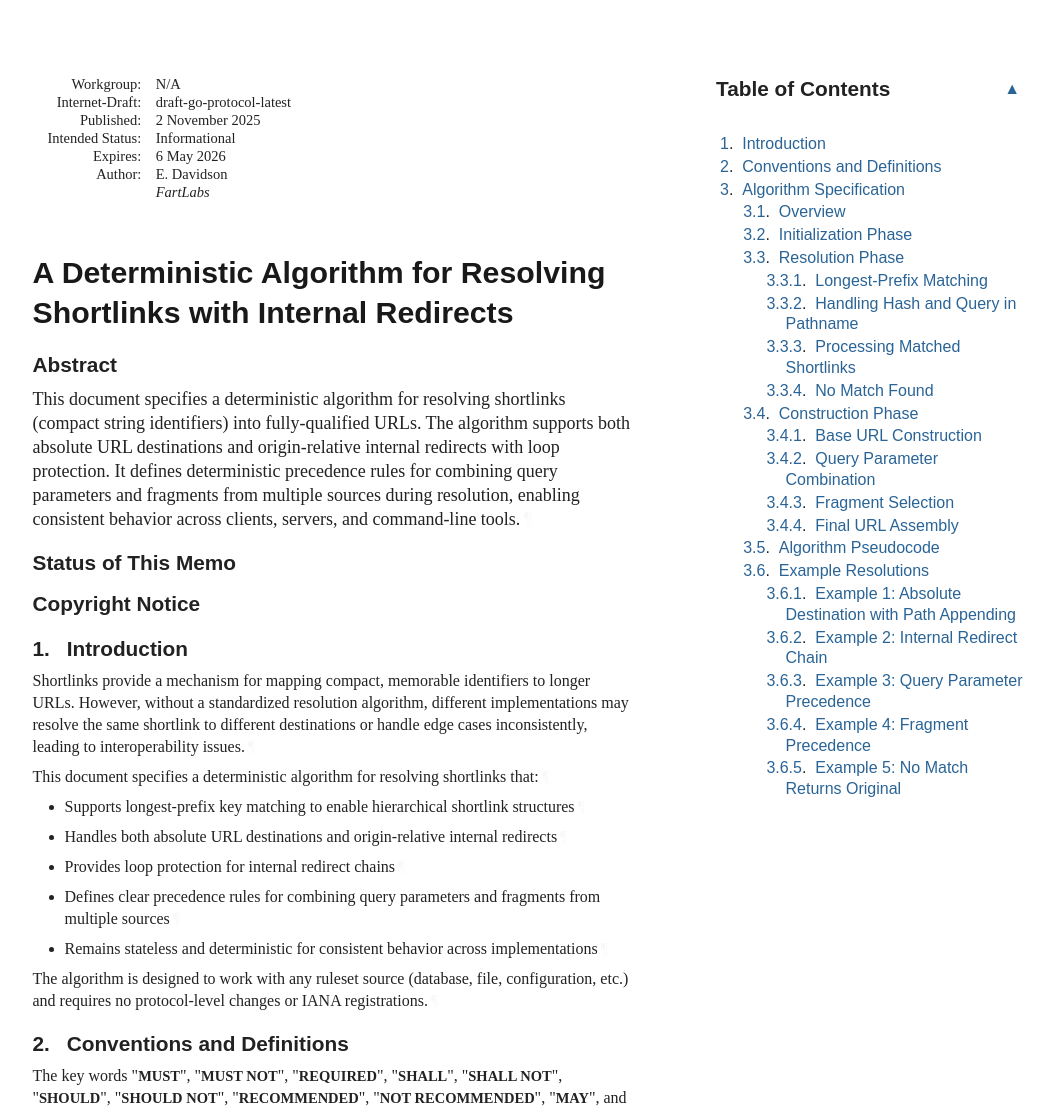
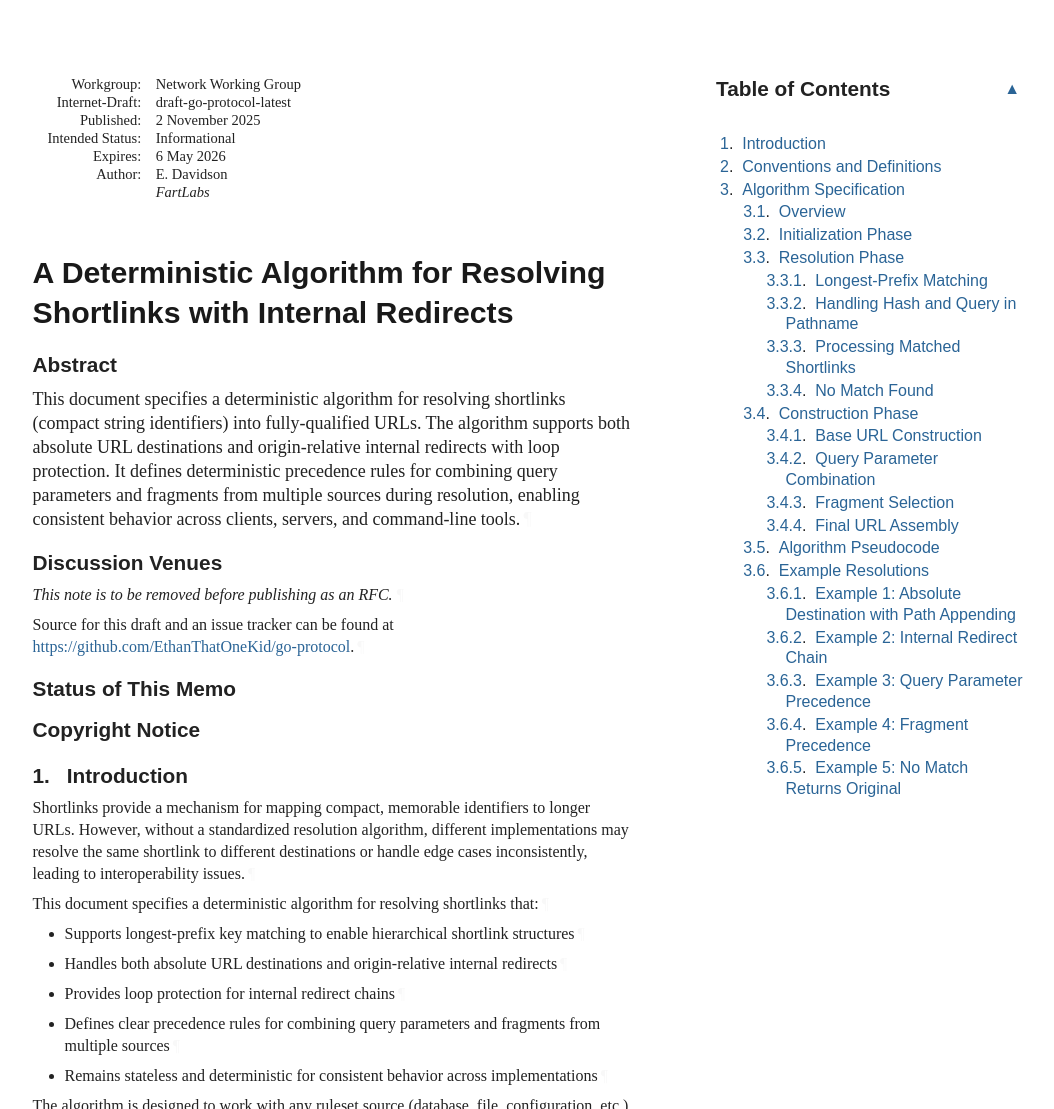
Before and after one commit to EthanThatOneKid/go-protocol, a plain HTML site: page draft-go-protocol.html in a window 1280 px wide. Shown: the top 1109 px of the page, without its empty margins (92-1146 px from the left). Drawn offline with Linux system fonts and the light colour scheme; a web font is replaced by a local one.

Commit message:
Script updating gh-pages from 48986a3. [ci skip]

```diff
--- a/draft-go-protocol.html
+++ b/draft-go-protocol.html
@@ -1063,7 +1063,7 @@ svg :is([fill="white"], [fill^="#fff"]) {
 <div id="internal-metadata" class="document-information">
 <dl id="identifiers">
 <dt class="label-workgroup">Workgroup:</dt>
-<dd class="workgroup">N/A</dd>
+<dd class="workgroup">Network Working Group</dd>
 <dt class="label-internet-draft">Internet-Draft:</dt>
 <dd class="internet-draft">draft-go-protocol-latest</dd>
 <dt class="label-published">Published:</dt>
@@ -1092,6 +1092,14 @@ both absolute URL destinations and origin-relative internal redirects with loop
 protection. It defines deterministic precedence rules for combining query
 parameters and fragments from multiple sources during resolution, enabling
 consistent behavior across clients, servers, and command-line tools.<a href="#section-abstract-1" class="pilcrow">¶</a></p>
+</section>
+<section class="note rfcEditorRemove" id="section-note.1">
+      <h2 id="name-discussion-venues">
+<a href="#name-discussion-venues" class="section-name selfRef">Discussion Venues</a>
+      </h2>
+<p id="section-note.1-1">This note is to be removed before publishing as an RFC.<a href="#section-note.1-1" class="pilcrow">¶</a></p>
+<p id="section-note.1-2">Source for this draft and an issue tracker can be found at
+    <span><a href="https://github.com/EthanThatOneKid/go-protocol">https://github.com/EthanThatOneKid/go-protocol</a></span>.<a href="#section-note.1-2" class="pilcrow">¶</a></p>
 </section>
 <div id="status-of-memo">
 <section id="section-boilerplate.1">
@@ -2304,7 +2312,7 @@ across different implementations and platforms.<a href="#appendix-A-1" class="pi
 <div dir="auto" class="left"><span class="org">FartLabs</span></div>
 <div class="email">
 <span>Email:</span>
-<a href="mailto:ethan@wazoo.tech" class="email">ethan@wazoo.tech</a>
+<a href="mailto:ethan.r.davidson@gmail.com" class="email">ethan.r.davidson@gmail.com</a>
 </div>
 </address>
 </section>
```
Also changed, not shown: draft-go-protocol.txt.
